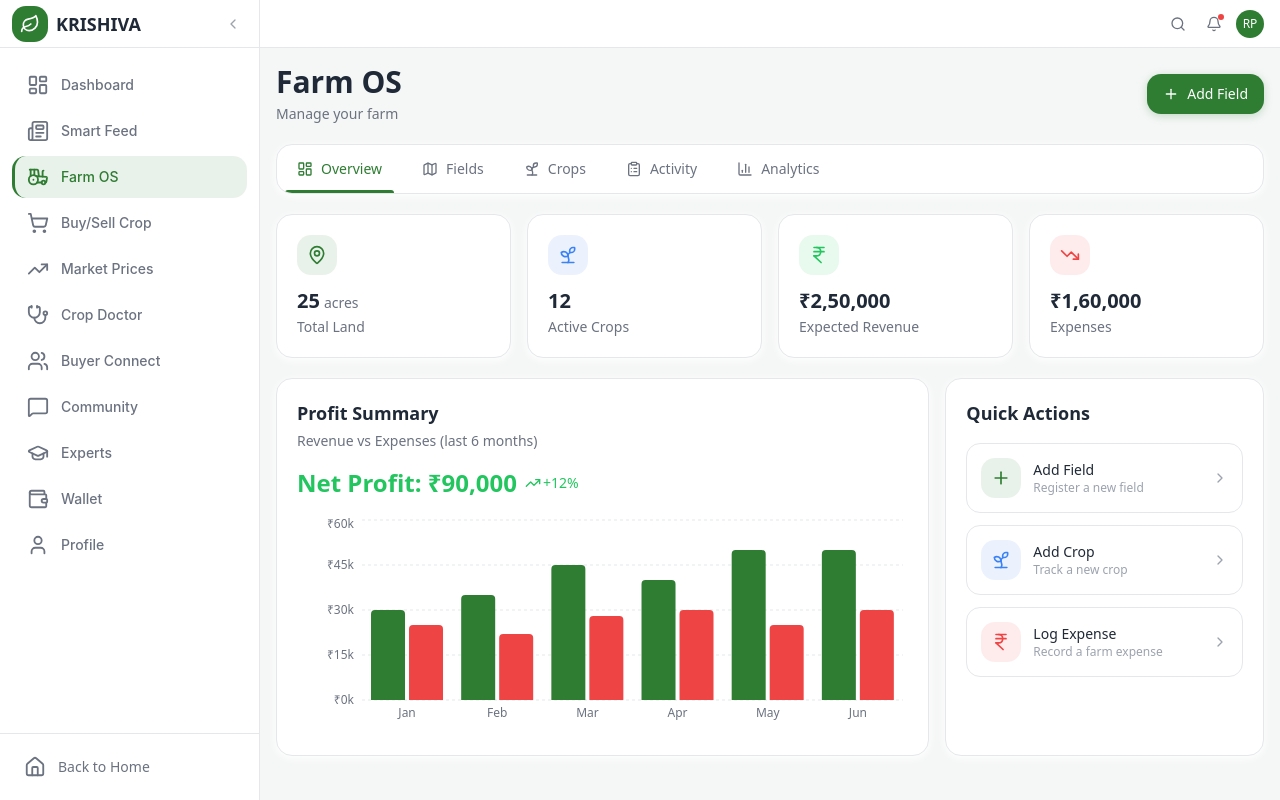
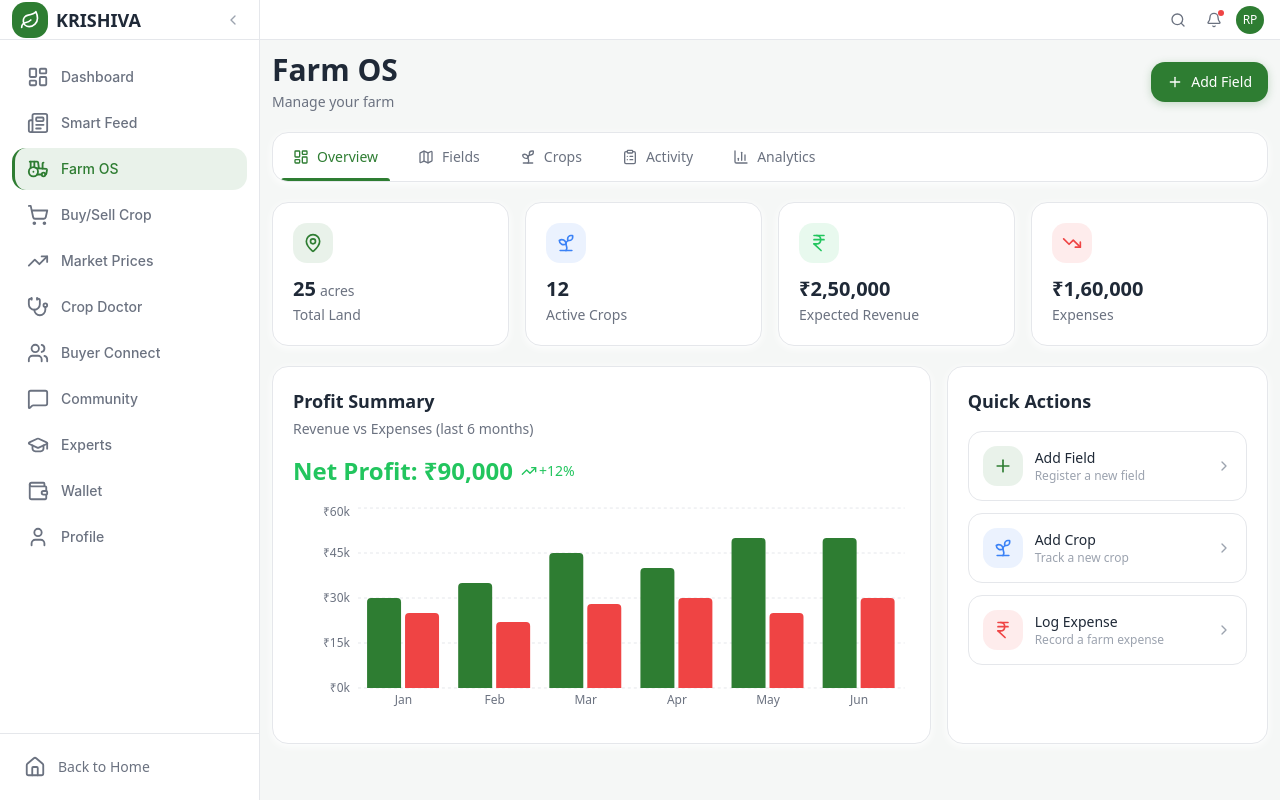
Before and after one commit to srikaraangan-del/krishiva-web, a React (Vite) app: page /#/dashboard/farm in a window 1280 px wide. Built offline with nearby package versions, Linux system fonts and the light colour scheme.

Commit message:
resize: reduce navbar h-12→h-10, sidebar logo h-12→h-10, main padding p-4→p-3

```diff
--- a/src/components/DashboardLayout.tsx
+++ b/src/components/DashboardLayout.tsx
@@ -61,7 +61,7 @@ export default function DashboardLayout({ children }: { children: React.ReactNod
         }`}
       >
         {/* Logo */}
-        <div className="h-12 flex items-center px-3 border-b border-border-light">
+        <div className="h-10 flex items-center px-3 border-b border-border-light">
           <Link to="/" className="flex items-center gap-2 min-w-0">
             <div className="w-9 h-9 rounded-xl bg-krishiva-green flex items-center justify-center shrink-0">
               <Leaf className="w-5 h-5 text-white" />
@@ -180,7 +180,7 @@ export default function DashboardLayout({ children }: { children: React.ReactNod
         collapsed ? 'lg:ml-[72px]' : 'lg:ml-[260px]'
       }`}>
         {/* Top App Bar */}
-        <header className="h-12 bg-white border-b border-border-light flex items-center px-4 sticky top-0 z-30 shrink-0">
+        <header className="h-10 bg-white border-b border-border-light flex items-center px-4 sticky top-0 z-30 shrink-0">
           <button
             onClick={() => setSidebarOpen(true)}
             className="lg:hidden p-1.5 rounded-lg hover:bg-bg-primary mr-2"
@@ -203,7 +203,7 @@ export default function DashboardLayout({ children }: { children: React.ReactNod
         </header>
 
         {/* Page Content */}
-        <main className="flex-1 p-4 overflow-auto">
+        <main className="flex-1 p-3 overflow-auto">
           {children}
         </main>
 
```
